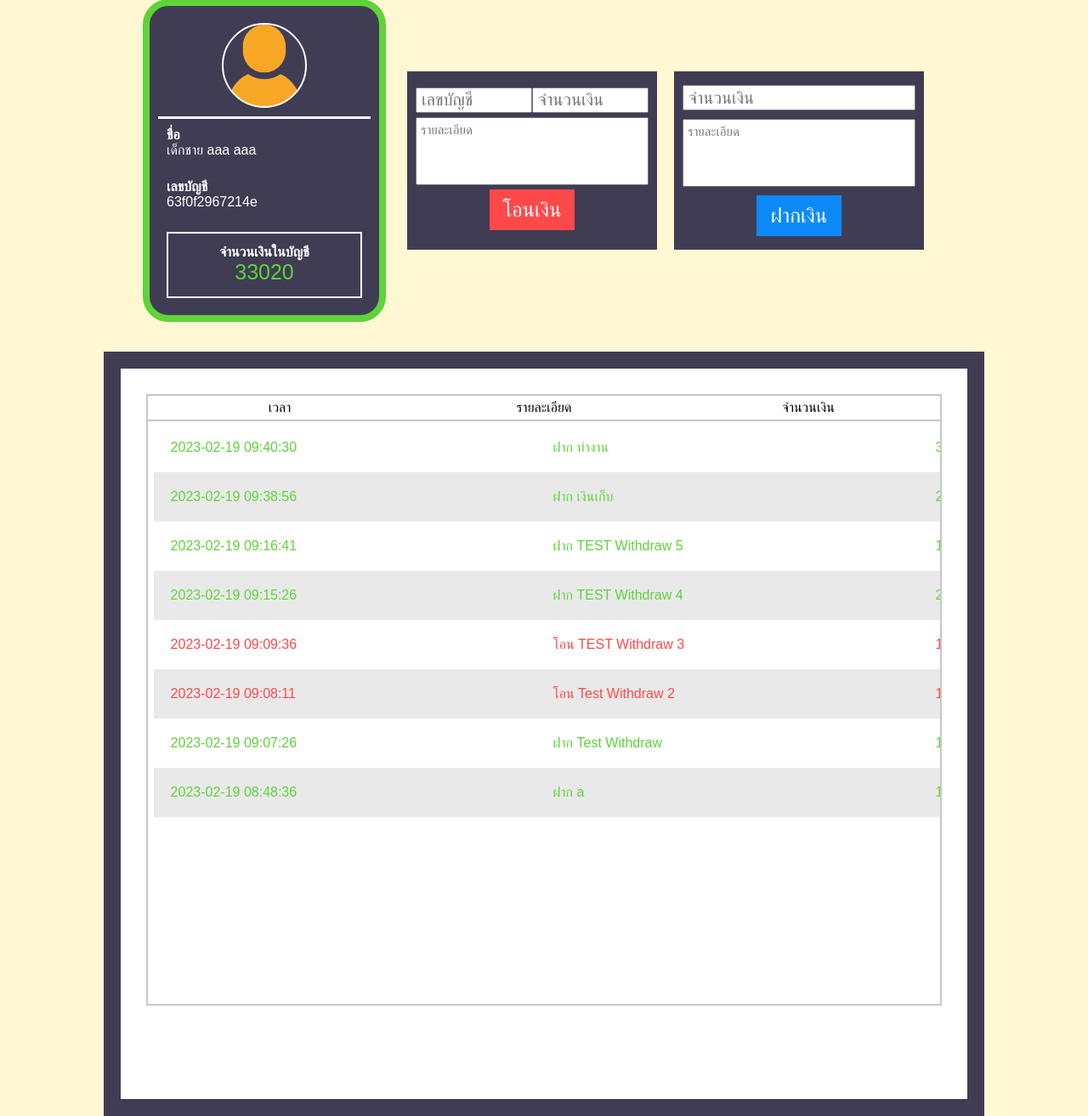
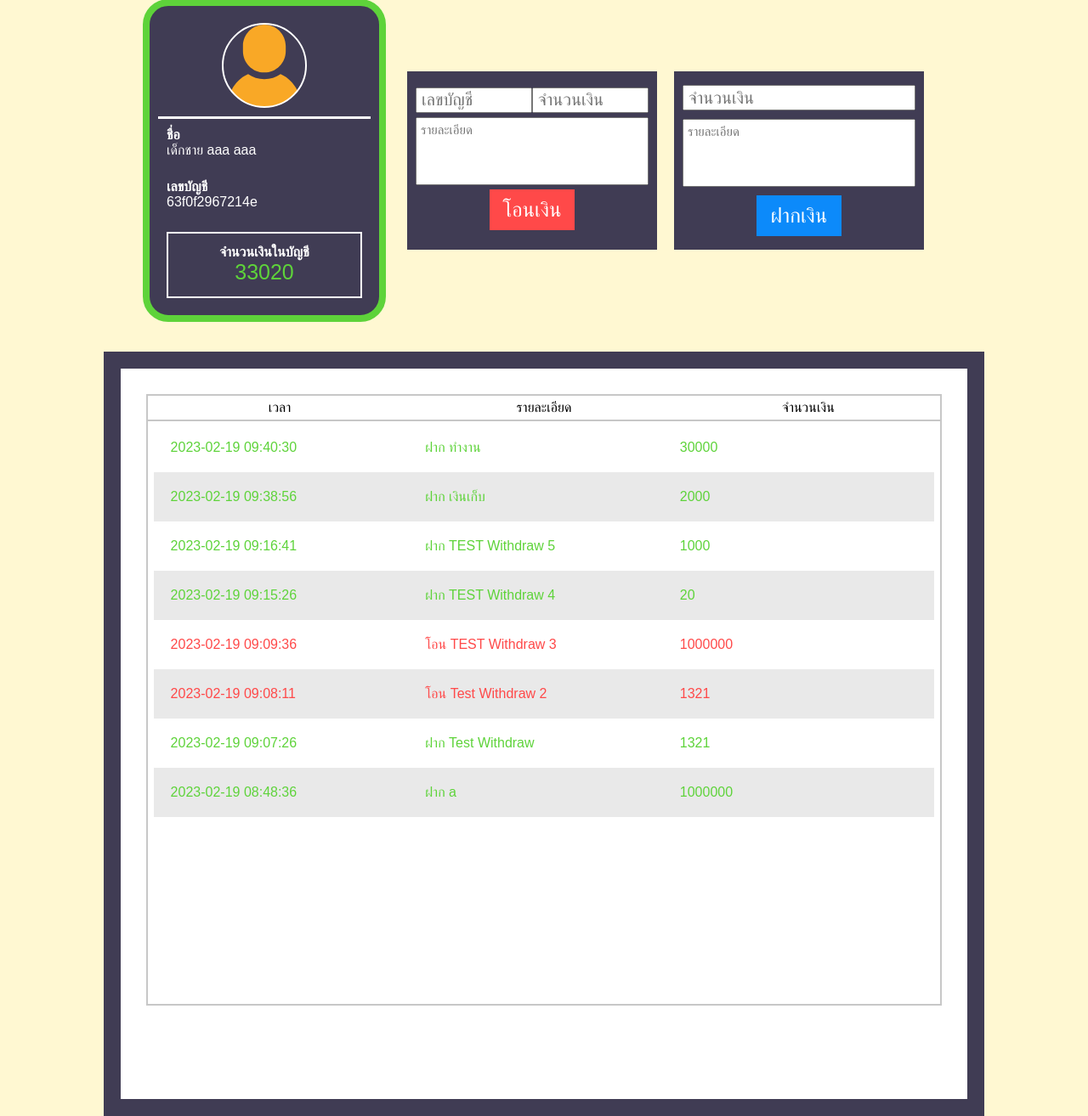
Before and after one commit to Thnnathat/BankWeb, a PHP site: page /dashboard.php?id=63f0f2967214e in a window 1280 px wide. Shown: the part 336-1650 px from the top of the page at 85% size. Run offline with PHP 8.4, Linux system fonts and the light colour scheme; data comes from the database, SQL or seed files in the repository; some web fonts are replaced.

Commit message:
Last commit

```diff
--- a/dashboard.php
+++ b/dashboard.php
@@ -100,7 +100,7 @@
                                         <input class="withdraw-input" id="withdraw-amount" type="text" placeholder="จำนวนเงิน" name="withdraw-amount">
                                     </div>
                                     <div class="withdraw-bottom-container">
-                                        <textarea class="withdraw-input" id="withdraw-detail-text" style="resize: none;" cols="30" rows="3" name="withdraw-detail" placeholder="รายละเอียด" maxlength="255"></textarea>
+                                        <textarea class="withdraw-input" id="withdraw-detail-text" style="resize: none;" cols="30" rows="3" name="withdraw-detail" placeholder="รายละเอียด" maxlength="50"></textarea>
                                         <input class="withdraw-input" id="withdraw-btn" type="submit" value="โอนเงิน" name="withdraw-btn">
                                     </div>
                                 </form>
@@ -111,7 +111,7 @@
                                 <input style="display: none;" type="hidden" value="<?php echo $row['acc_id'] ?>" name="acc_id">
                                 <input style="display: none;" type="hidden" value="<?php echo $user_id ?>" name="user_id">
                                 <input class="deposit-input" id="deposit-amount-text" type="text" placeholder="จำนวนเงิน" name="deposit-amount">
-                                <textarea class="deposit-input" id="deposit-detail-text" style="resize: none;" cols="3" rows="3" type="text" placeholder="รายละเอียด" name="deposit-detail"></textarea>
+                                <textarea class="deposit-input" id="deposit-detail-text" style="resize: none;" cols="3" rows="3" type="text" placeholder="รายละเอียด" name="deposit-detail" maxlength="50"></textarea>
                                 <input class="deposit-input" id="deposit-btn" type="submit" value="ฝากเงิน" name="deposit-btn">
                             </form>
                         </div>
--- a/src/conn.php
+++ b/src/conn.php
@@ -5,7 +5,7 @@
     $dbname = "bank";
 
     global $conn;
-    $conn = mysqli_connect($servername, $username, $password, $dbname);
+    $conn = new mysqli($servername, $username, $password, $dbname);
     if (!$conn) {
         die("Connection failed: " . mysqli_connect_error());
     }
--- a/styles/dashboard_style.css
+++ b/styles/dashboard_style.css
@@ -421,7 +421,7 @@ header {
 }
 
 table {
-    width: 400px;
+    width: 100%;
     padding-left: 5px;
     padding-right: 5px;
 }
@@ -432,7 +432,7 @@ tr {
 }
 
 td {
-    width: 450px;
+    width: 100%;
     white-space:pre-wrap;
     word-wrap:break-word;
     padding: 10px;
```
